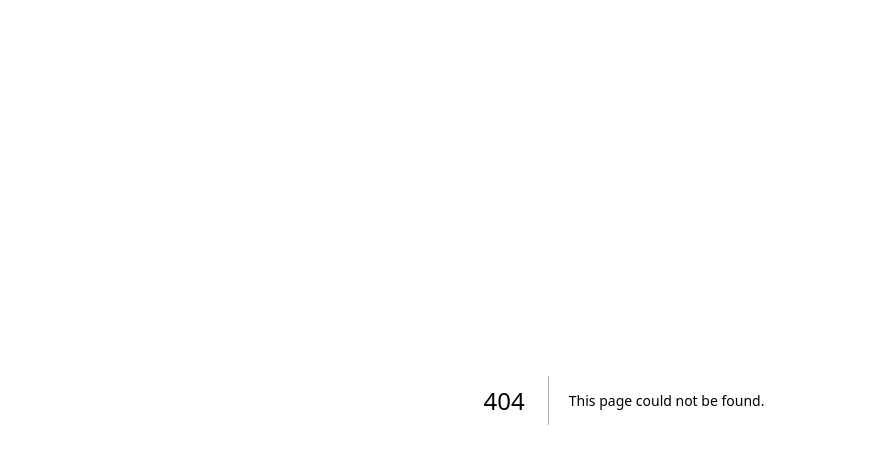
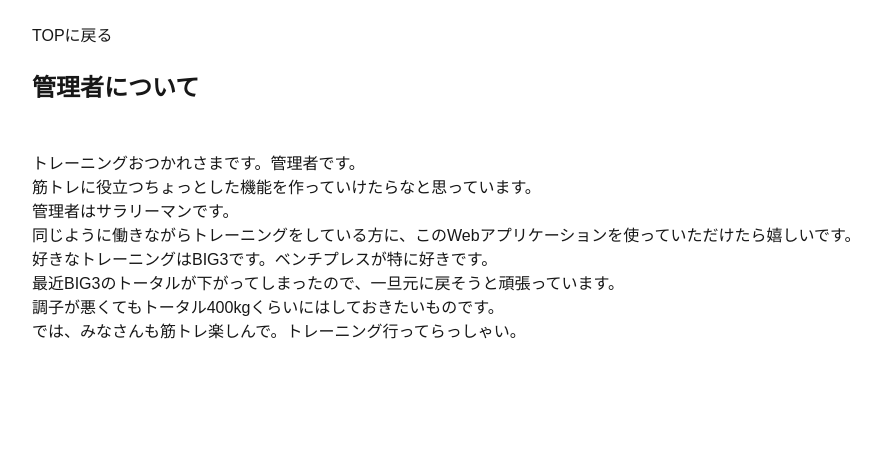
Before and after one commit to y-soliloquy/kintore-pocket-frontend, a Next.js app: page /administrator in a window 1280 px wide. Before the commit this address had no page. Shown: the top 464 px of the page, without its empty margins (16-897 px from the left). Built offline with nearby package versions, Linux system fonts and the light colour scheme.

Commit message:
管理者について画面を追加

```diff
--- /dev/null
+++ b/src/app/administrator/page.tsx
@@ -0,0 +1,22 @@
+'use server'
+
+import Link from "next/link"
+
+export default async function AdministratorPage() {
+    return (
+        <main className="p-6">
+            <Link className="p-6" href="/">TOPに戻る</Link>
+            <h1 className='text-2xl font-bold p-6'>管理者について</h1>
+            <div className="p-6">
+                <p>トレーニングおつかれさまです。管理者です。</p>
+                <p>筋トレに役立つちょっとした機能を作っていけたらなと思っています。</p>
+                <p>管理者はサラリーマンです。</p>
+                <p>同じように働きながらトレーニングをしている方に、このWebアプリケーションを使っていただけたら嬉しいです。</p>
+                <p>好きなトレーニングはBIG3です。ベンチプレスが特に好きです。</p>
+                <p>最近BIG3のトータルが下がってしまったので、一旦元に戻そうと頑張っています。</p>
+                <p>調子が悪くてもトータル400kgくらいにはしておきたいものです。</p>
+                <p>では、みなさんも筋トレ楽しんで。トレーニング行ってらっしゃい。</p>
+            </div>
+        </main>
+    )
+}
```
